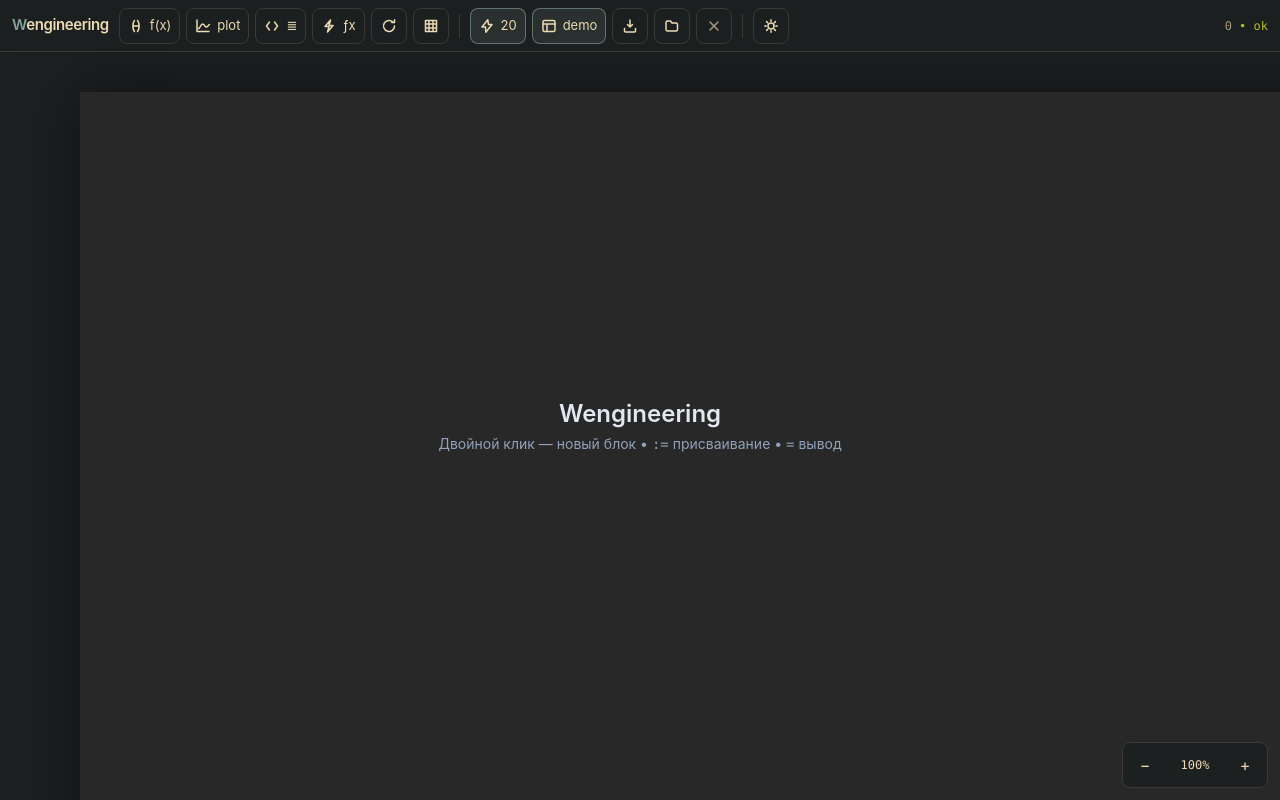
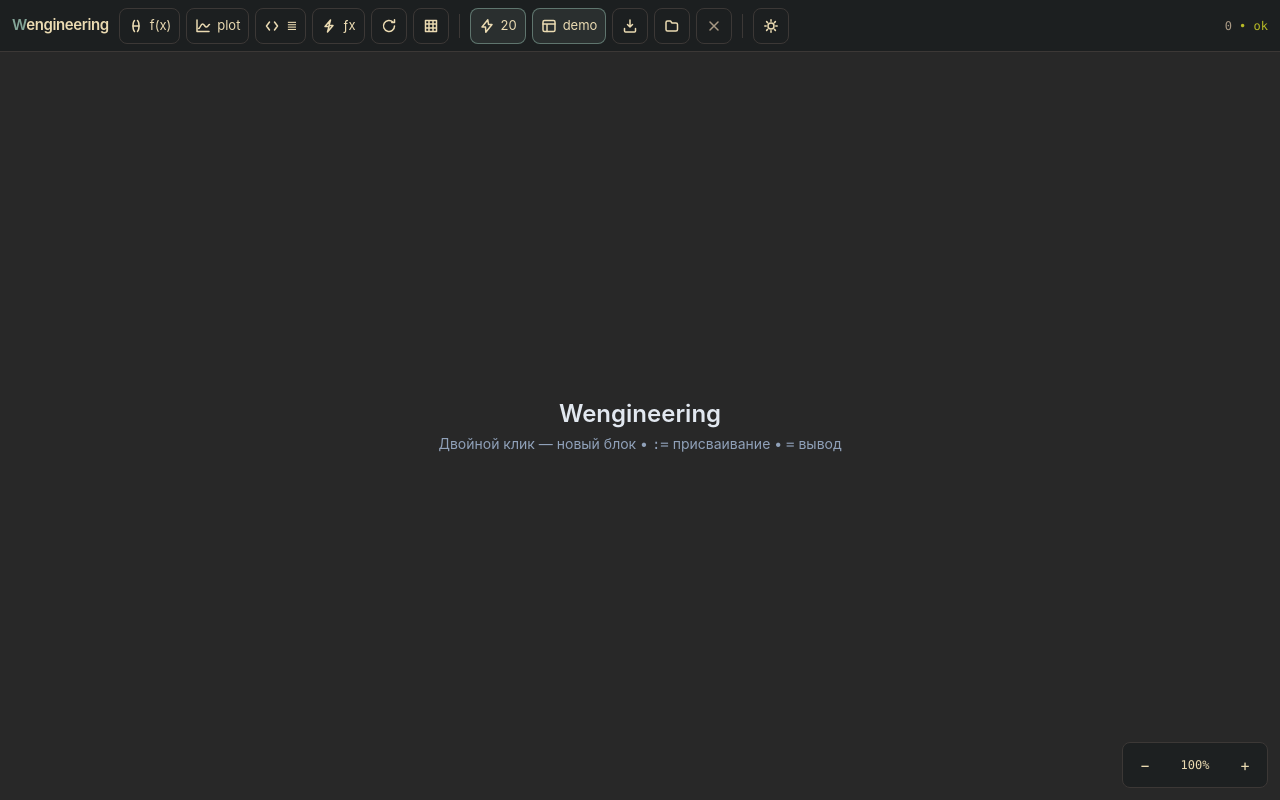
Before and after one commit to Nighty3098/NyaMath, a React (Vite) app: page / in a window 1280 px wide. Built offline with nearby package versions, Linux system fonts and the light colour scheme.

Commit message:
feat(canvas): make worksheet infinite
Remove fixed 4000x2600 sheet: zero-size block layer, camera-following grid in screen coordinates, uncapped coordinates including negative, cursor-anchored block creation

```diff
--- a/src/components/Canvas.tsx
+++ b/src/components/Canvas.tsx
@@ -4,8 +4,6 @@ import MathBlockView from './MathBlockView';
 import PlotBlockView from './PlotBlockView';
 import ProgramBlockView from './ProgramBlockView';
 
-const WORLD_W = 4000;
-const WORLD_H = 2600;
 const MIN_SCALE = 0.25;
 const MAX_SCALE = 3;
 // Скорость догоняющей анимации зума (меньше — плавнее)
@@ -203,10 +201,8 @@ export default function Canvas() {
   const onDoubleClick = (e: React.MouseEvent) => {
     if (isInteractive(e.target)) return;
     const w = screenToWorld(e.clientX, e.clientY);
-    addBlock(
-      Math.min(Math.max(0, w.x - 40), WORLD_W - 480),
-      Math.min(Math.max(0, w.y - 20), WORLD_H - 100),
-    );
+    // пол бесконечный — клампов нет, блок встаёт ровно под курсор
+    addBlock(Math.round(w.x - 40), Math.round(w.y - 20));
   };
 
   const zoomCenter = useCallback(
@@ -256,16 +252,39 @@ export default function Canvas() {
   }, [recalc, removeSelected, selectedIds.length, select]);
 
   const list = Object.values(blocks);
+  const theme = useCanvasStore((s) => s.theme);
+
+  // Бесконечная сетка в экранных координатах: шаг и сдвиг следуют за камерой
+  const mod = (a: number, n: number) => ((a % n) + n) % n;
+  const gridStyle: React.CSSProperties = showGrid
+    ? (() => {
+        const minor = theme === 'light' ? 'rgba(15,23,42,0.07)' : 'rgba(235,219,178,0.05)';
+        const major = theme === 'light' ? 'rgba(15,23,42,0.13)' : 'rgba(235,219,178,0.11)';
+        const s1 = 14 * view.k;
+        const s2 = 140 * view.k;
+        return {
+          backgroundImage: [
+            `linear-gradient(to right, ${minor} 1px, transparent 1px)`,
+            `linear-gradient(to bottom, ${minor} 1px, transparent 1px)`,
+            `linear-gradient(to right, ${major} 1px, transparent 1px)`,
+            `linear-gradient(to bottom, ${major} 1px, transparent 1px)`,
+          ].join(','),
+          backgroundSize: `${s1}px ${s1}px, ${s1}px ${s1}px, ${s2}px ${s2}px, ${s2}px ${s2}px`,
+          backgroundPosition: `${mod(view.x, s1)}px ${mod(view.y, s1)}px, ${mod(view.x, s1)}px ${mod(view.y, s1)}px, ${mod(view.x, s2)}px ${mod(view.y, s2)}px, ${mod(view.x, s2)}px ${mod(view.y, s2)}px`,
+        };
+      })()
+    : {};
 
   return (
     <div
       ref={containerRef}
-      className="flex-1 relative overflow-hidden bg-[var(--canvas)] select-none"
+      className="flex-1 relative overflow-hidden bg-[var(--sheet)] select-none"
       role="application"
-      aria-label="Рабочий лист: двойной клик создаёт блок, перетаскивание с зажатой кнопкой выделяет"
+      aria-label="Бесконечный рабочий лист: двойной клик создаёт блок, перетаскивание с зажатой кнопкой выделяет"
       style={{
         cursor: panning ? 'grabbing' : spaceDown ? 'grab' : 'default',
         touchAction: 'none',
+        ...gridStyle,
       }}
       onPointerDown={onPointerDown}
       onPointerMove={onPointerMove}
@@ -288,12 +307,10 @@ export default function Canvas() {
           }}
         />
       )}
-      {/* лист вычислений */}
+      {/* бесконечный слой блоков (нулевой размер, hit-area только у самих блоков) */}
       <div
-        className={`absolute left-0 top-0 bg-[var(--sheet)] weng-sheet shadow-[0_0_60px_rgba(0,0,0,0.5)] ${showGrid ? 'weng-grid-fine' : ''}`}
+        className="absolute left-0 top-0 weng-sheet"
         style={{
-          width: WORLD_W,
-          height: WORLD_H,
           transform: `translate(${view.x}px, ${view.y}px) scale(${view.k})`,
           transformOrigin: '0 0',
         }}
--- a/src/components/useRegionDrag.ts
+++ b/src/components/useRegionDrag.ts
@@ -33,8 +33,8 @@ export function useRegionDrag(id: string, scale: number, disabled: boolean) {
     const dy = (e.clientY - d.py) / scale;
     const st = useCanvasStore.getState();
     for (const [gid, o] of Object.entries(d.orig)) {
-      const b = st.blocks[gid];
-      if (b) st.dragTo(gid, Math.max(0, o.x + dx), Math.max(0, o.y + dy));
+      // пол бесконечный во все стороны — отрицательные координаты разрешены
+      if (st.blocks[gid]) st.dragTo(gid, o.x + dx, o.y + dy);
     }
   };
 
```
